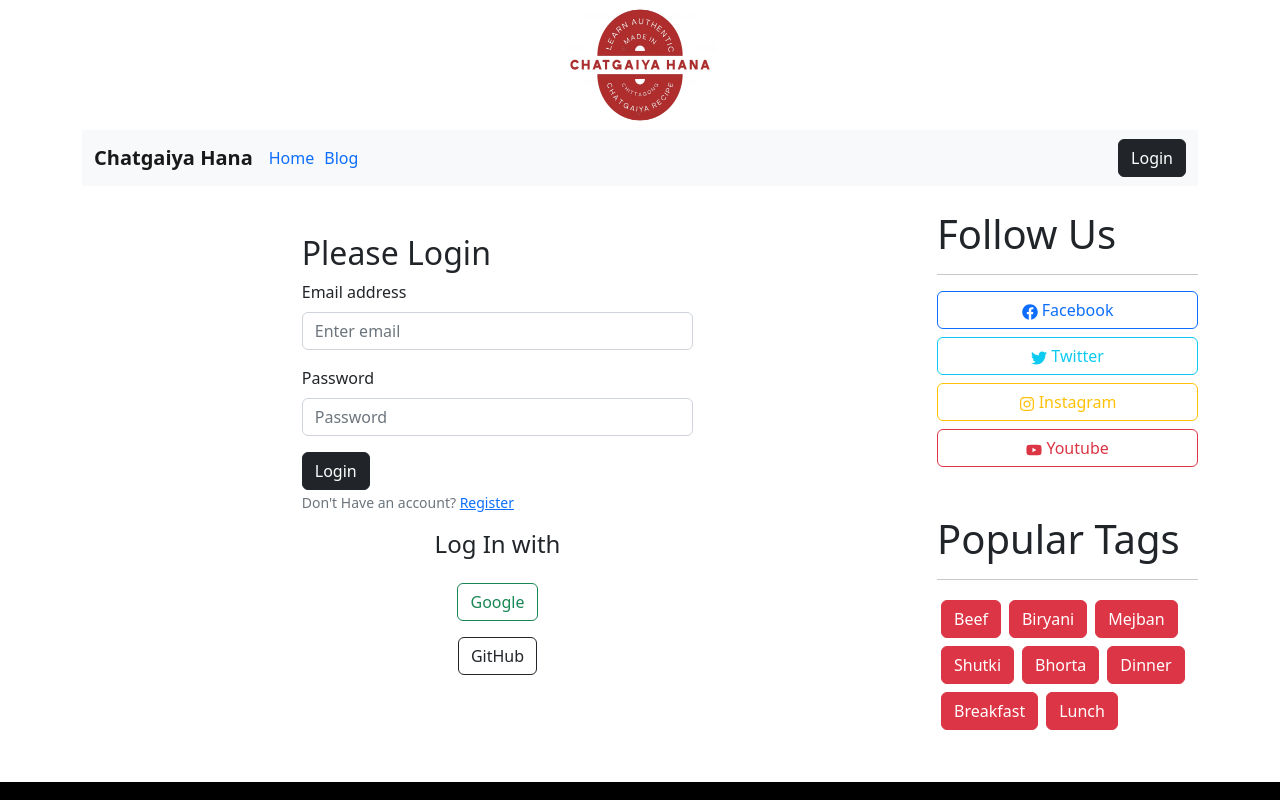
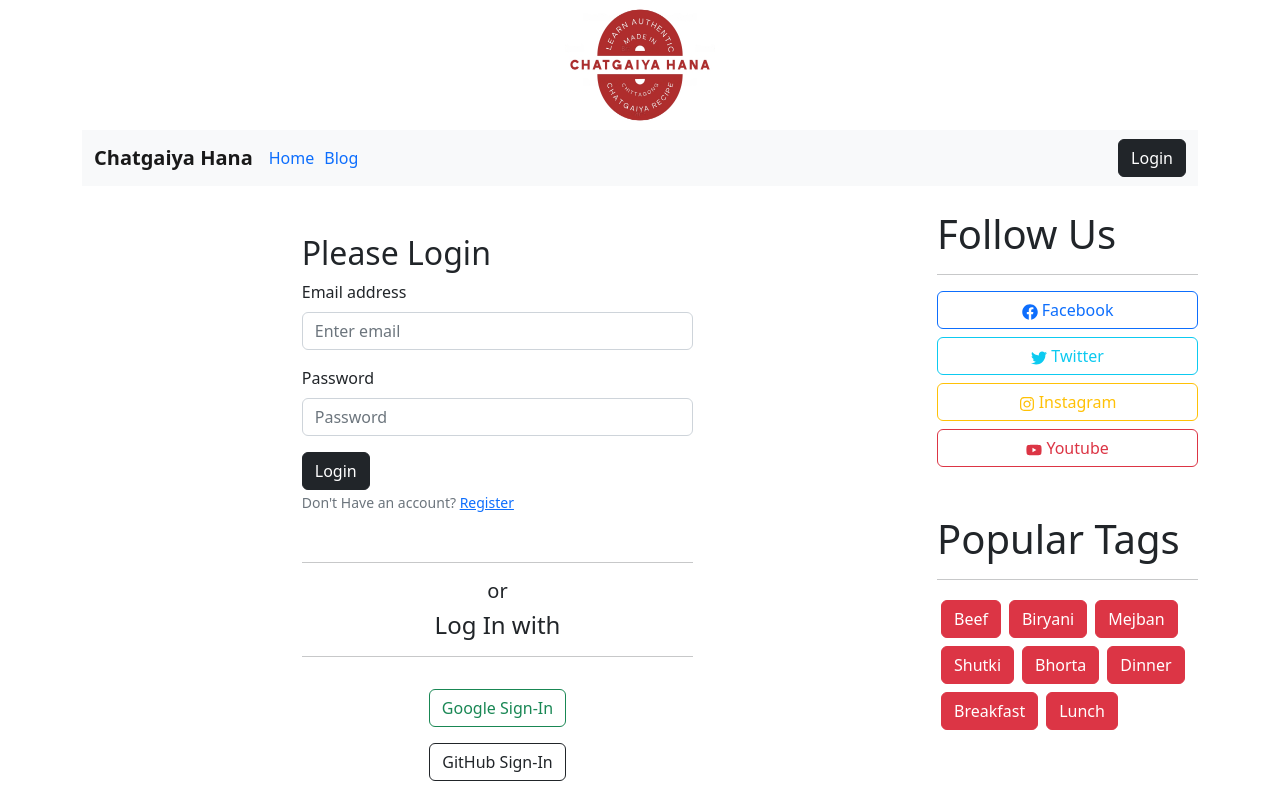
Before and after one commit to Ronie083/chatgaiyaHana-Client, a React (Vite) app: page /chefs/login in a window 1280 px wide. Shown: the top 800 px of the page. Built offline with nearby package versions, Linux system fonts and the light colour scheme; no server answers.

Commit message:
Google & github sign-in activated

```diff
--- a/src/pages/Login/Login/Login.jsx
+++ b/src/pages/Login/Login/Login.jsx
@@ -2,10 +2,11 @@ import React, { useContext, useState } from 'react';
 import { Button, Container, Form } from 'react-bootstrap';
 import { Link, useLocation, useNavigate } from 'react-router-dom';
 import { AuthContext } from '../../../providers/AuthProvider';
+import { GoogleAuthProvider } from 'firebase/auth';
 
 const Login = () => {
     const [logError, setLogError] = useState('');
-    const { signInUser } = useContext(AuthContext);
+    const { signInUser, googleLogIn, gitLogIn } = useContext(AuthContext);
     const navigate = useNavigate();
     const location = useLocation();
     const from = location.state?.from?.pathname || '/'
@@ -30,6 +31,18 @@ const Login = () => {
                 console.log(error.message);
                 setLogError("Incorrect Password");
             })
+    }
+
+    const handleGoogleSignIn = () =>{
+        console.log('google sign in')
+        googleLogIn()
+        navigate(from, { replace: true })
+    }
+
+    const handleGitHubSignIn = () => {
+        console.log('GitHub sign In')
+        gitLogIn()
+        navigate(from, { replace: true })
     }
 
 
@@ -60,11 +73,14 @@ const Login = () => {
                     {logError}
                 </Form.Text>
             </Form>
-            <div className='text-center my-3'>
+            <div className='text-center my-5'>
+                <hr />
+                <h5>or</h5>
                 <h4>Log In with</h4>
-                <Button className='my-3' variant="outline-success">Google</Button>
+                <hr />
+                <Button className='my-3' onClick={handleGoogleSignIn} variant="outline-success">Google Sign-In</Button>
                 <br />
-                <Button variant="outline-dark">GitHub</Button>
+                <Button onClick={handleGitHubSignIn} variant="outline-dark">GitHub Sign-In</Button>
             </div>
         </Container>
     );
--- a/src/pages/Login/Register/Register.jsx
+++ b/src/pages/Login/Register/Register.jsx
@@ -1,5 +1,5 @@
 import React, { useContext, useState } from 'react';
-import { Button, Container, Dropdown, Form } from 'react-bootstrap';
+import { Button, Container,  Form } from 'react-bootstrap';
 import { Link } from 'react-router-dom';
 import { AuthContext } from '../../../providers/AuthProvider';
 
--- a/src/providers/AuthProvider.jsx
+++ b/src/providers/AuthProvider.jsx
@@ -1,10 +1,12 @@
 import React, { createContext, useEffect, useState } from 'react';
-import { createUserWithEmailAndPassword, getAuth, onAuthStateChanged, signInWithEmailAndPassword, signOut } from "firebase/auth";
+import { GithubAuthProvider, GoogleAuthProvider, createUserWithEmailAndPassword, getAuth, onAuthStateChanged, signInWithEmailAndPassword, signInWithPopup, signOut } from "firebase/auth";
 import app from '../firebase/firebase.config';
 
 export const AuthContext = createContext(null);
 
 const auth = getAuth(app);
+const providerGoogle = new GoogleAuthProvider();
+const providerGitHub = new GithubAuthProvider();
 
 const AuthProvider = ({ children }) => {
 
@@ -19,6 +21,28 @@ const AuthProvider = ({ children }) => {
     const signInUser = (email, password) => {
         setLoading(true);
         return signInWithEmailAndPassword(auth, email, password)
+    }
+
+    const googleLogIn = () =>{
+        signInWithPopup(auth, providerGoogle)
+        .then(result => {
+            const userGoogle = result.user;
+            console.log(userGoogle)
+        })
+        .catch(error => {
+            console.log('error', error.message);
+        })
+    }
+
+    const gitLogIn = () => {
+        signInWithPopup(auth, providerGitHub)
+        .then(result => {
+            const userGitHub = result.user;
+            console.log(userGitHub);
+        })
+        .catch(error => {
+            console.log('error', error.message);
+        })
     }
 
     const logOut = () => {
@@ -43,6 +67,8 @@ const AuthProvider = ({ children }) => {
         loading,
         createUser,
         signInUser,
+        googleLogIn,
+        gitLogIn,
         logOut
     }
 
```
